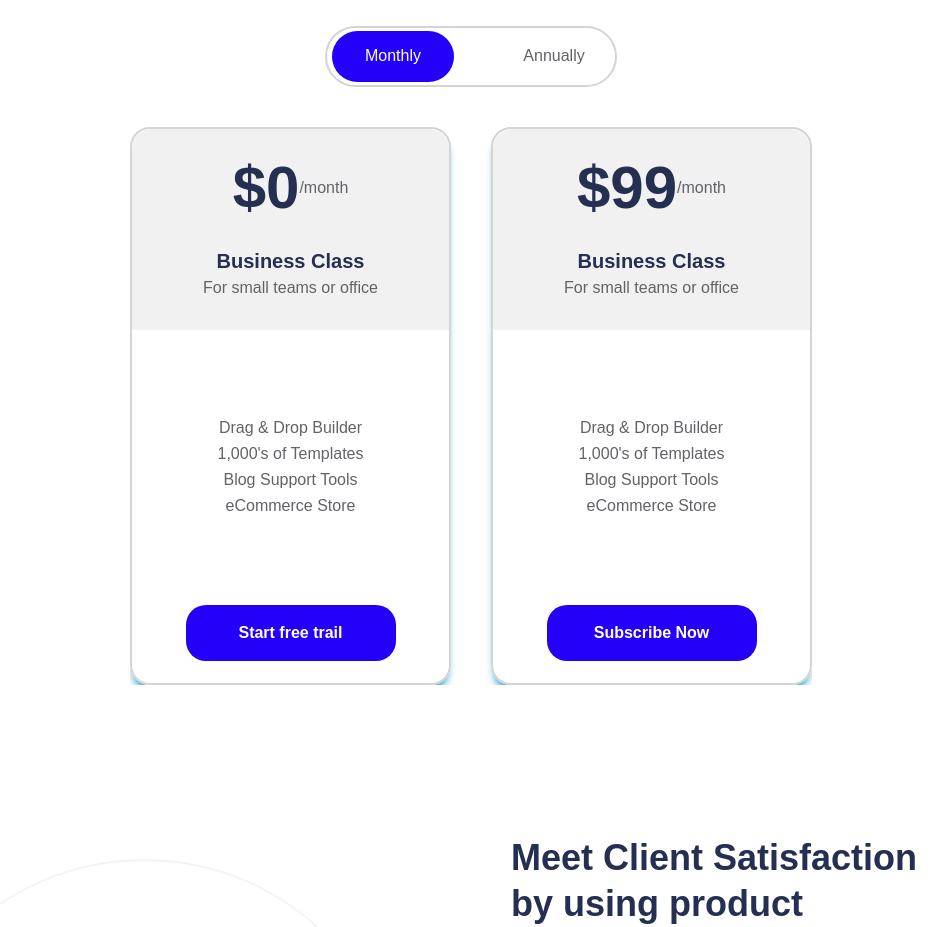
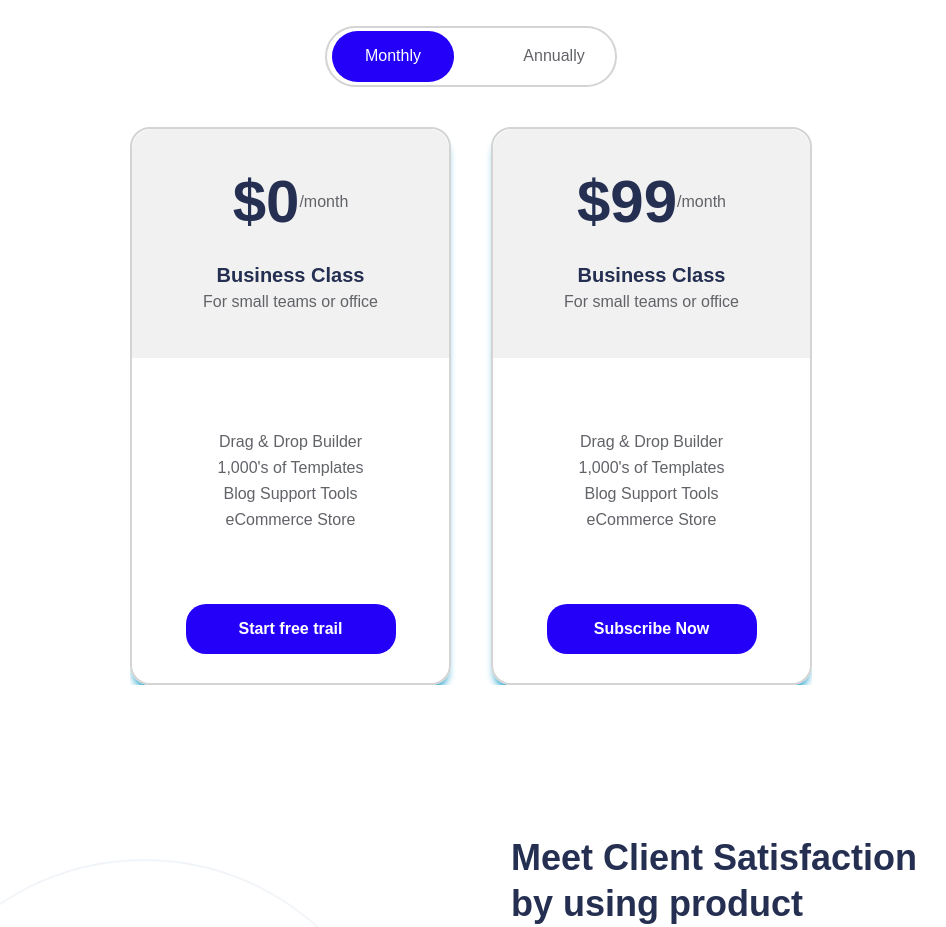
Before and after one commit to yapelenua/logic_tt_home_page, a website built with Parcel: page src/index.html in a window 1280 px wide. Shown: the part 6800-7727 px from the top of the page, without its empty margins (169-1115 px from the left). Built offline with nearby package versions, Linux system fonts and the light colour scheme; files whose address does not match are found by name.

Commit message:
fix the bugs and finish test task

```diff
--- a/src/styles/blocks/subscribe.scss
+++ b/src/styles/blocks/subscribe.scss
@@ -73,6 +73,7 @@
   height: 554px;
   display: flex;
   flex-direction: column;
+  gap: 15px;
   box-shadow: 0 8px 8px -4px rgb(0, 148, 197);
 
   h3{
@@ -97,16 +98,22 @@
   }
 
   &_benefits_block{
-    height: 320px;
+    height: 220px;
     display: flex;
     flex-direction: column;
     align-items: center;
     justify-content: center;
   }
 
+  .button__block{
+    overflow-y: hidden;
+    display: flex;
+    align-items: center;
+  }
+
   &-button{
     width: 210px;
-    height: 56px;
+    height: 50px;
     background-color: #2500F9;
     border: none;
     border-radius: 20px;
```
